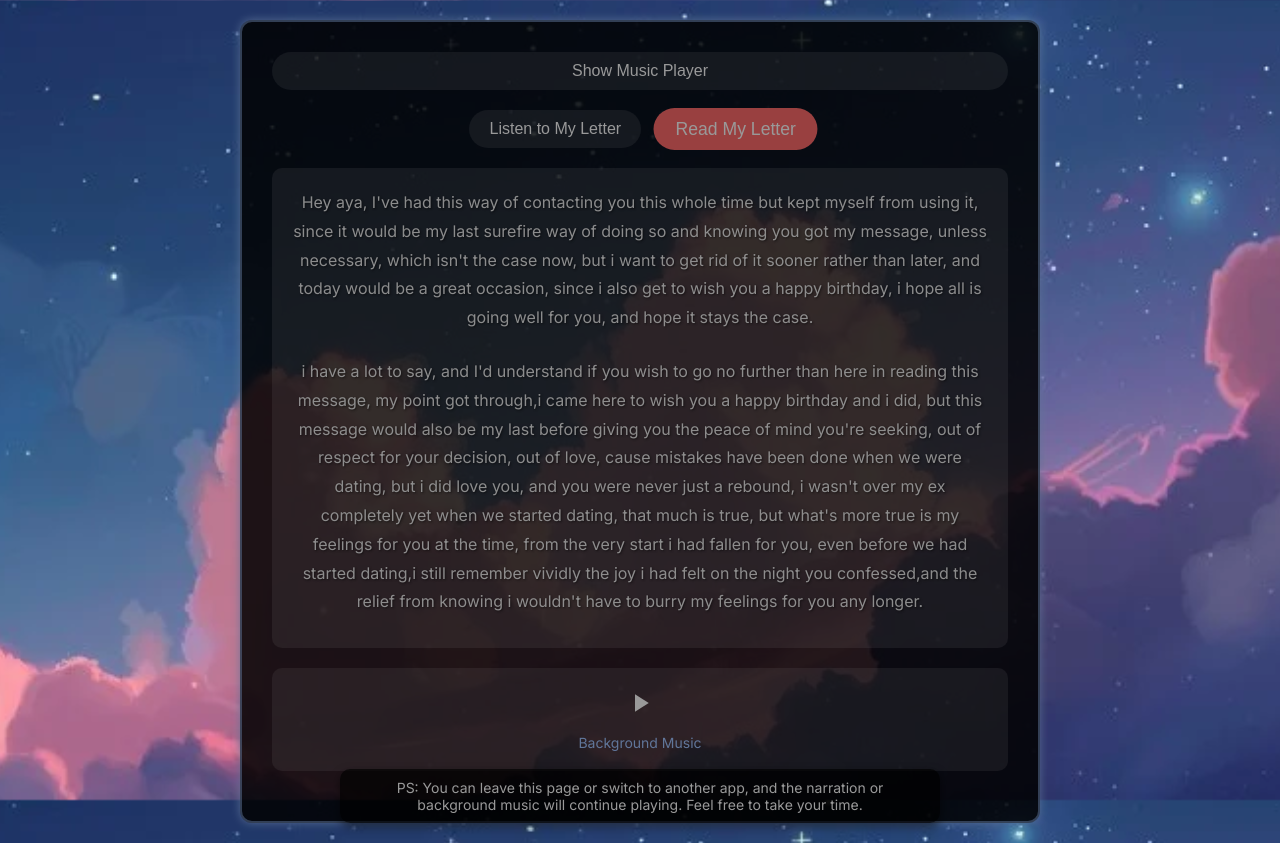
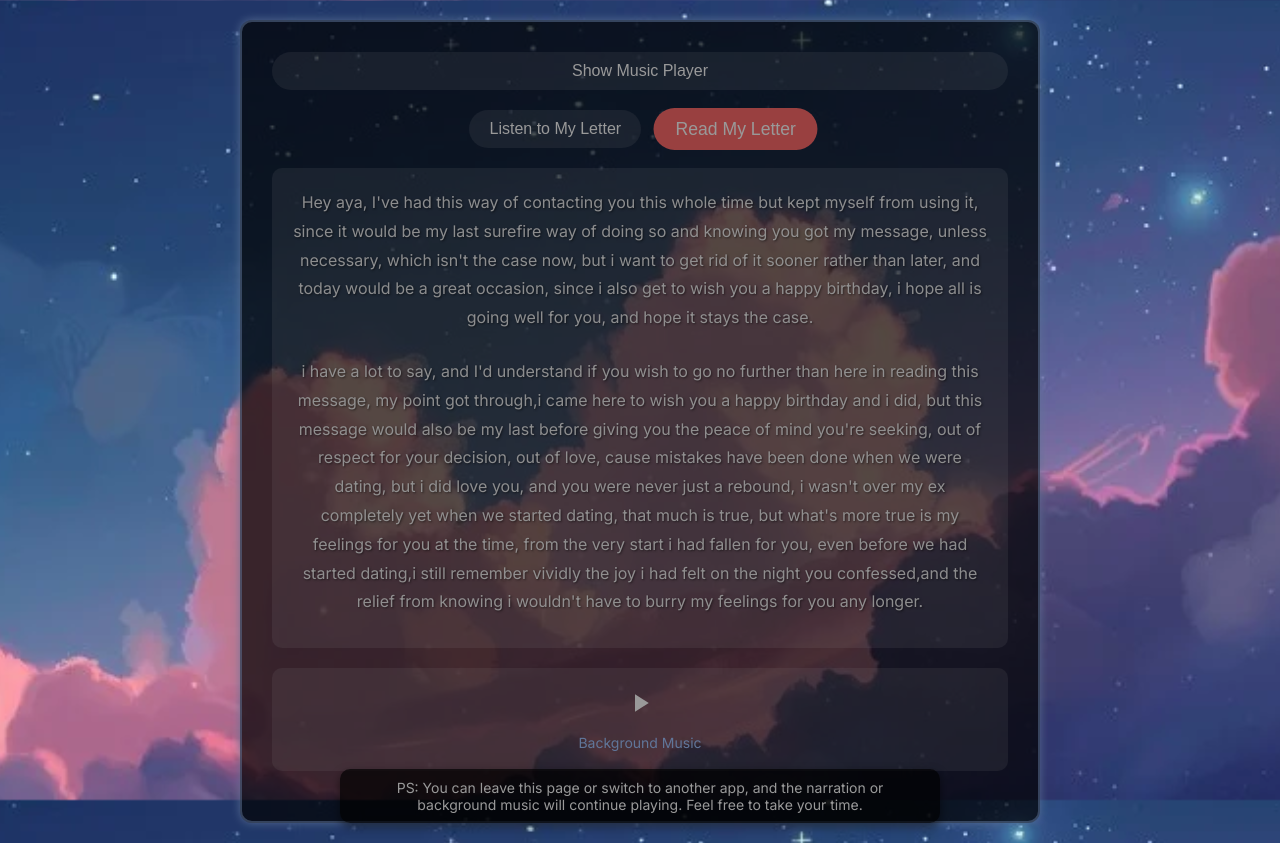
Before and after one commit to tofoumainsyasuo/-goodbyeletter, a plain HTML site: page index.html in a window 1280 px wide. Drawn offline with Linux system fonts and the light colour scheme; no server answers.

Commit message:
Update stylesheet.css

```diff
--- a/stylesheet.css
+++ b/stylesheet.css
@@ -24,7 +24,7 @@ body {
 }
 
 .container {
-    background: rgba(0, 0, 0, 0.85); /* Darker and more opaque background */
+    background: rgba(0, 0, 0, 0.7); /* Darker and more opaque background */
     padding: 30px;
     border-radius: 12px;
     max-width: 800px;
```
